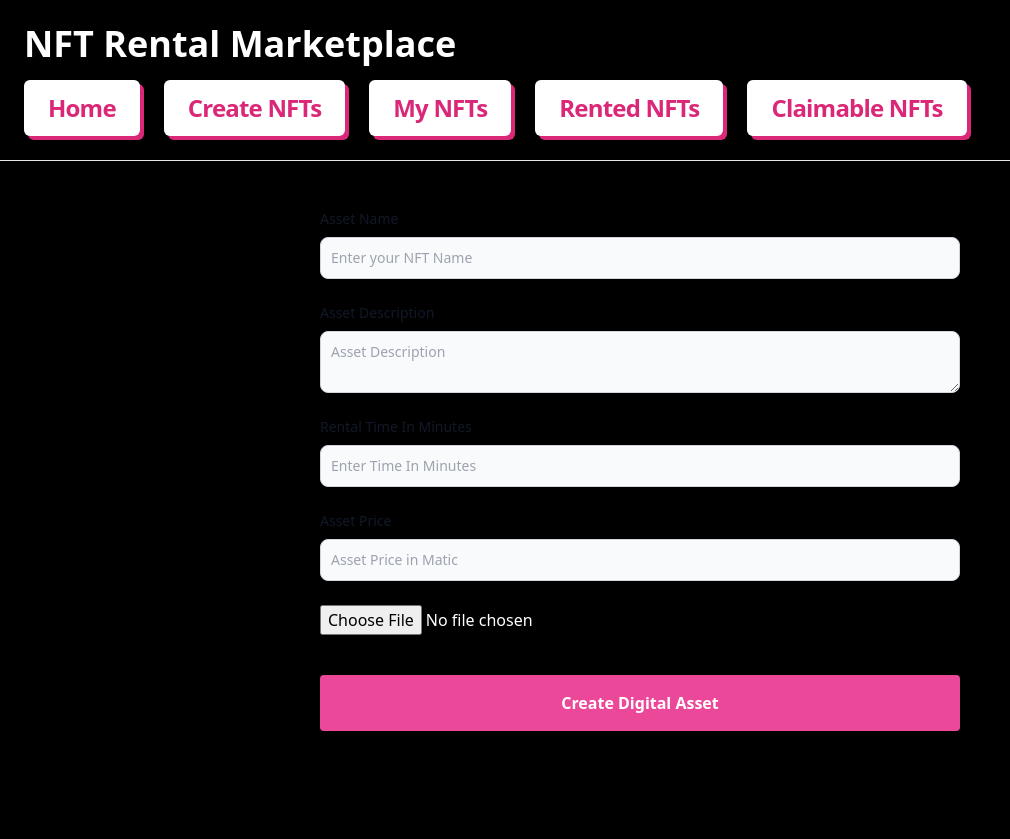
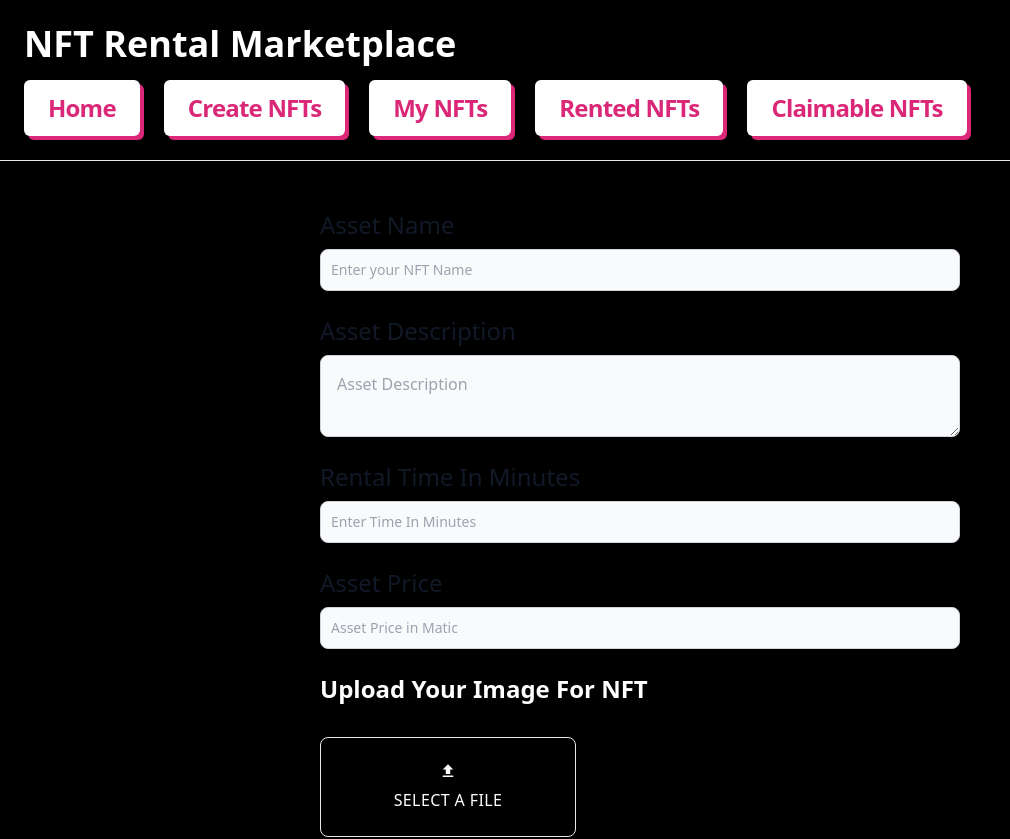
Before and after one commit to ShivaShanmuganathan/rental-marketplace-frontend, a Next.js app: page /create-item in a window 1280 px wide. Shown: the top 839 px of the page, without its empty margins (0-1010 px from the left). Before the commit the page ends 800 px from the top, so only its background shows below. Built offline with nearby package versions, Linux system fonts and the light colour scheme; what ipfs-http-client would draw is missing.

Commit message:
Added Styling To Create Item Page 🎨🐱‍🏍
1. Added Labels for each input & styled them
2. Added Style to each input
3. Added Style to uploading files button

```diff
--- a/pages/create-item.js
+++ b/pages/create-item.js
@@ -97,41 +97,52 @@ export default function CreateItem() {
   return (
     <div className="flex justify-center bg-black">
       <div className="w-1/2 flex flex-col pb-12">
-        <label for="AssetName" className=" my-12 block mb-2 text-sm font-medium text-gray-900 dark:text-gray-300">Asset Name</label>
+        <label for="AssetName" className=" my-12 block mb-2 text-2xl font-medium text-gray-900 dark:text-gray-300">Asset Name</label>
         <input
           placeholder="Enter your NFT Name"
           className="bg-gray-50 border border-gray-300 text-gray-900 text-sm rounded-lg focus:ring-blue-500 focus:border-blue-500 block w-full p-2.5 dark:bg-gray-700 dark:border-gray-600 dark:placeholder-gray-400 dark:text-white dark:focus:ring-blue-500 dark:focus:border-blue-500"
           onChange={e => updateFormInput({ ...formInput, name: e.target.value })}
         />
 
-        <label for="AssetDescription" className=" my-6 block mb-2 text-sm font-medium text-gray-900 dark:text-gray-300">Asset Description</label>
+        <label for="AssetDescription" className="my-6 block mb-2 text-2xl font-medium text-gray-900 dark:text-gray-300">Asset Description</label>
         <textarea
           placeholder="Asset Description"
-          className="bg-gray-50 border border-gray-300 text-gray-900 text-sm rounded-lg focus:ring-blue-500 focus:border-blue-500 block w-full p-2.5 dark:bg-gray-700 dark:border-gray-600 dark:placeholder-gray-400 dark:text-white dark:focus:ring-blue-500 dark:focus:border-blue-500"
+          className="block p-4 w-full text-gray-900 bg-gray-50 rounded-lg border border-gray-300 sm:text-md focus:ring-blue-500 focus:border-blue-500 dark:bg-gray-700 dark:border-gray-600 dark:placeholder-gray-400 dark:text-white dark:focus:ring-blue-500 dark:focus:border-blue-500"
           onChange={e => updateFormInput({ ...formInput, description: e.target.value })}
         />
 
-        <label for="RentalTime" className="my-6 block mb-2 text-sm font-medium text-gray-900 dark:text-gray-300">Rental Time In Minutes</label>
+        <label for="RentalTime" className="my-6 block mb-2 text-2xl font-medium text-gray-900 dark:text-gray-300">Rental Time In Minutes</label>
         <input
           placeholder="Enter Time In Minutes"
           className="bg-gray-50 border border-gray-300 text-gray-900 text-sm rounded-lg focus:ring-blue-500 focus:border-blue-500 block w-full p-2.5 dark:bg-gray-700 dark:border-gray-600 dark:placeholder-gray-400 dark:text-white dark:focus:ring-blue-500 dark:focus:border-blue-500"
           onChange={e => updateFormInput({ ...formInput, time: e.target.value })}
         />
 
-        <label for="AssetPrice" className=" my-6 block mb-2 text-sm font-medium text-gray-900 dark:text-gray-300">Asset Price</label>
+        <label for="AssetPrice" className=" my-6 block mb-2 text-2xl font-medium text-gray-900 dark:text-gray-300">Asset Price</label>
         <input
           placeholder="Asset Price in Matic"
           className="bg-gray-50 border border-gray-300 text-gray-900 text-sm rounded-lg focus:ring-blue-500 focus:border-blue-500 block w-full p-2.5 dark:bg-gray-700 dark:border-gray-600 dark:placeholder-gray-400 dark:text-white dark:focus:ring-blue-500 dark:focus:border-blue-500"
           onChange={e => updateFormInput({ ...formInput, price: e.target.value })}
         />
 
+        <label for="formFile" class=" my-6 form-label inline-block mb-2 text-white-700 text-2xl font-bold">Upload Your Image For NFT</label>
+        <div class="my-6 flex items-left justify-left">
+        <label class="w-64 flex flex-col items-center px-4 py-6 bg-black text-blue rounded-lg shadow-lg tracking-wide uppercase border border-blue cursor-pointer hover:bg-blue hover:text-white">
+          <svg fill="#FFF" height="18" viewBox="0 0 24 24" width="18" xmlns="http://www.w3.org/2000/svg">
+                          <path d="M0 0h24v24H0z" fill="none"/>
+                          <path d="M9 16h6v-6h4l-7-7-7 7h4zm-4 2h14v2H5z"/>
+          </svg>
+          <span class="mt-2 text-base leading-normal">Select a file</span>
+          <input
+            type="file"
+            name="Asset"
+            className="my-6 hidden"
+            onChange={onChange}
+          />
+        </label>
 
-        <input
-          type="file"
-          name="Asset"
-          className="my-6"
-          onChange={onChange}
-        />
+
+        </div>
         {
           fileUrl && (
             <img className="rounded mt-4" width="350" src={fileUrl} />
```
